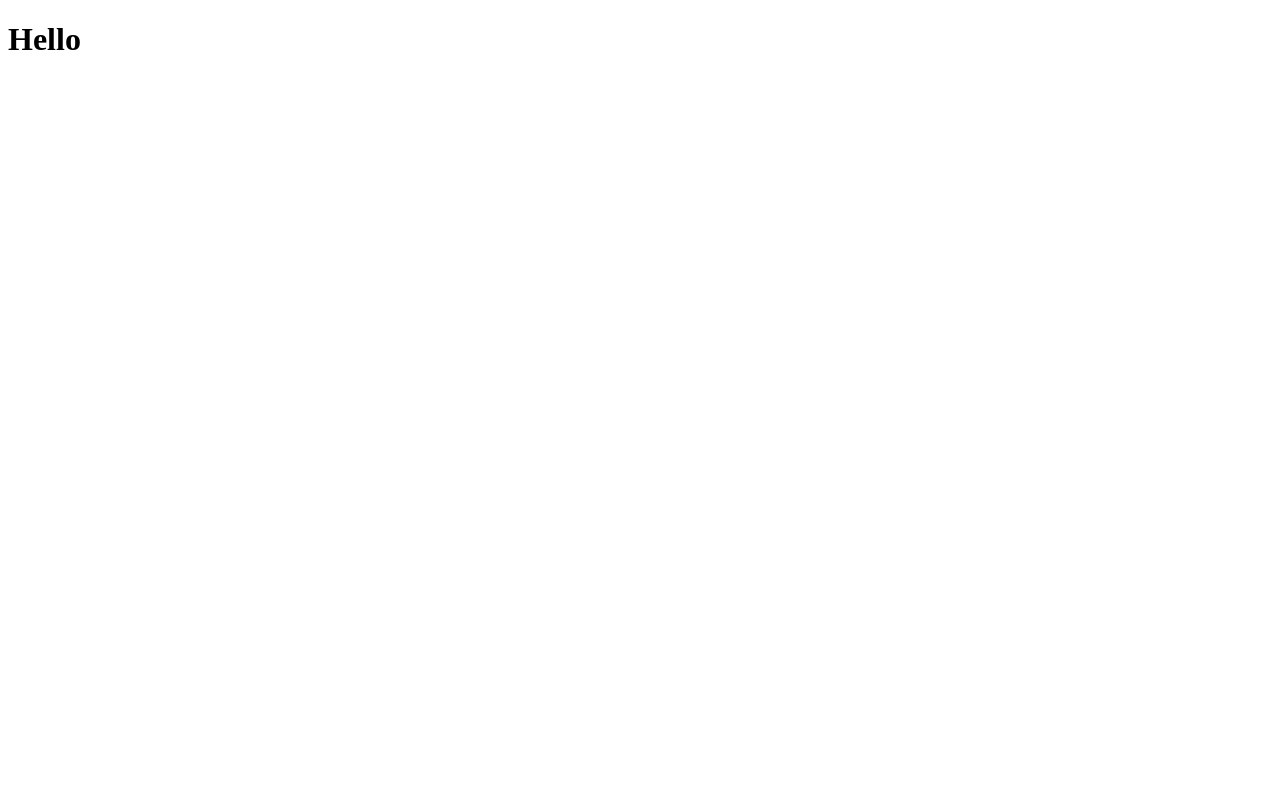
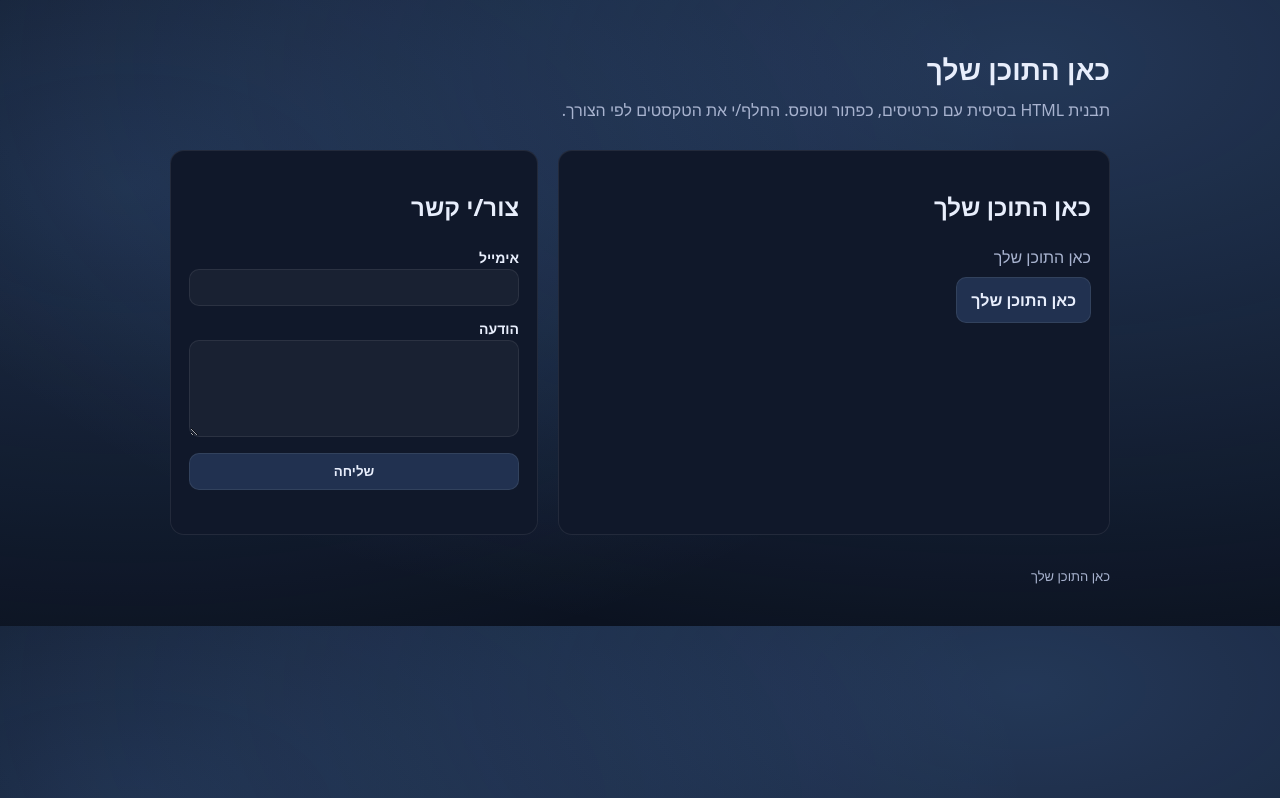
Before and after one commit to chavi-berger/git, a plain HTML site: page index.html in a window 1280 px wide. Drawn offline with Linux system fonts and the light colour scheme.

Commit message:
change HTML

```diff
--- a/index.html
+++ b/index.html
@@ -1,11 +1,174 @@
-<!DOCTYPE html>
-<html lang="en">
-<head>
-    <meta charset="UTF-8">
-    <meta name="viewport" content="width=device-width, initial-scale=1.0">
-    <title>Document</title>
-</head>
-<body>
-    <h1>Hello</h1>
-</body>
+<!doctype html>
+<html lang="he" dir="rtl">
+  <head>
+    <meta charset="utf-8" />
+    <meta name="viewport" content="width=device-width, initial-scale=1" />
+    <title>כאן התוכן שלך</title>
+    <meta name="description" content="כאן התוכן שלך" />
+
+    <style>
+      :root {
+        color-scheme: light dark;
+        --bg: #0b1220;
+        --card: #111a2e;
+        --text: #e8eefc;
+        --muted: #a8b3cf;
+        --accent: #6ea8fe;
+        --border: rgba(255, 255, 255, 0.08);
+      }
+
+      * { box-sizing: border-box; }
+
+      body {
+        margin: 0;
+        font-family: system-ui, -apple-system, Segoe UI, Roboto, Helvetica, Arial, sans-serif;
+        background: radial-gradient(1200px 600px at 80% 10%, rgba(110,168,254,0.25), transparent),
+                    radial-gradient(900px 500px at 10% 30%, rgba(110,168,254,0.18), transparent),
+                    var(--bg);
+        color: var(--text);
+        line-height: 1.5;
+      }
+
+      header {
+        max-width: 980px;
+        margin: 48px auto 0;
+        padding: 0 20px;
+      }
+
+      .container {
+        max-width: 980px;
+        margin: 0 auto;
+        padding: 20px;
+        display: grid;
+        grid-template-columns: 1.2fr 0.8fr;
+        gap: 20px;
+      }
+
+      .card {
+        background: color-mix(in srgb, var(--card) 92%, black 8%);
+        border: 1px solid var(--border);
+        border-radius: 14px;
+        padding: 18px;
+        backdrop-filter: blur(6px);
+      }
+
+      h1 { margin: 0 0 8px; font-size: 28px; }
+      p { margin: 8px 0; color: var(--muted); }
+
+      .btn {
+        display: inline-flex;
+        align-items: center;
+        justify-content: center;
+        gap: 8px;
+        border: 1px solid var(--border);
+        background: rgba(110,168,254,0.18);
+        color: var(--text);
+        padding: 10px 14px;
+        border-radius: 10px;
+        cursor: pointer;
+        text-decoration: none;
+        font-weight: 600;
+      }
+
+      .btn:hover { border-color: rgba(110,168,254,0.45); }
+
+      form { display: grid; gap: 10px; }
+
+      label { font-weight: 600; font-size: 14px; }
+
+      input, textarea {
+        width: 100%;
+        padding: 10px 12px;
+        border-radius: 10px;
+        border: 1px solid var(--border);
+        background: rgba(255,255,255,0.04);
+        color: var(--text);
+        outline: none;
+      }
+
+      input:focus, textarea:focus {
+        border-color: rgba(110,168,254,0.55);
+        box-shadow: 0 0 0 3px rgba(110,168,254,0.15);
+      }
+
+      footer {
+        max-width: 980px;
+        margin: 12px auto 40px;
+        padding: 0 20px;
+        color: var(--muted);
+        font-size: 13px;
+      }
+
+      @media (max-width: 860px) {
+        .container { grid-template-columns: 1fr; }
+      }
+    </style>
+  </head>
+
+  <body>
+    <header>
+      <h1>כאן התוכן שלך</h1>
+      <p>תבנית HTML בסיסית עם כרטיסים, כפתור וטופס. החלף/י את הטקסטים לפי הצורך.</p>
+    </header>
+
+    <main class="container">
+      <section class="card" aria-label="תוכן ראשי">
+        <h2>כאן התוכן שלך</h2>
+        <p>כאן התוכן שלך</p>
+
+        <a class="btn" href="#" role="button">כאן התוכן שלך</a>
+      </section>
+
+      <aside class="card" aria-label="טופס">
+        <h2>צור/י קשר</h2>
+
+        <form id="contactForm" novalidate>
+          <div>
+            <label for="email">אימייל</label>
+            <input id="email" name="email" type="email" autocomplete="email" required />
+          </div>
+
+          <div>
+            <label for="message">הודעה</label>
+            <textarea id="message" name="message" rows="5" required></textarea>
+          </div>
+
+          <button class="btn" type="submit">שליחה</button>
+          <p id="status" role="status" aria-live="polite"></p>
+        </form>
+      </aside>
+    </main>
+
+    <footer>
+      <span>כאן התוכן שלך</span>
+    </footer>
+
+    <script>
+      (function () {
+        /** @type {HTMLFormElement | null} */
+        const form = document.getElementById('contactForm');
+        /** @type {HTMLElement | null} */
+        const status = document.getElementById('status');
+
+        if (!form || !status) return;
+
+        form.addEventListener('submit', (e) => {
+          e.preventDefault();
+
+          const formData = new FormData(form);
+          const email = String(formData.get('email') || '').trim();
+          const message = String(formData.get('message') || '').trim();
+
+          if (!email || !message) {
+            status.textContent = 'כאן התוכן שלך';
+            return;
+          }
+
+          // כאן בדרך כלל שולחים לשרת (fetch) — כרגע רק הדגמה.
+          status.textContent = 'כאן התוכן שלך';
+          form.reset();
+        });
+      })();
+    </script>
+  </body>
 </html>
```
